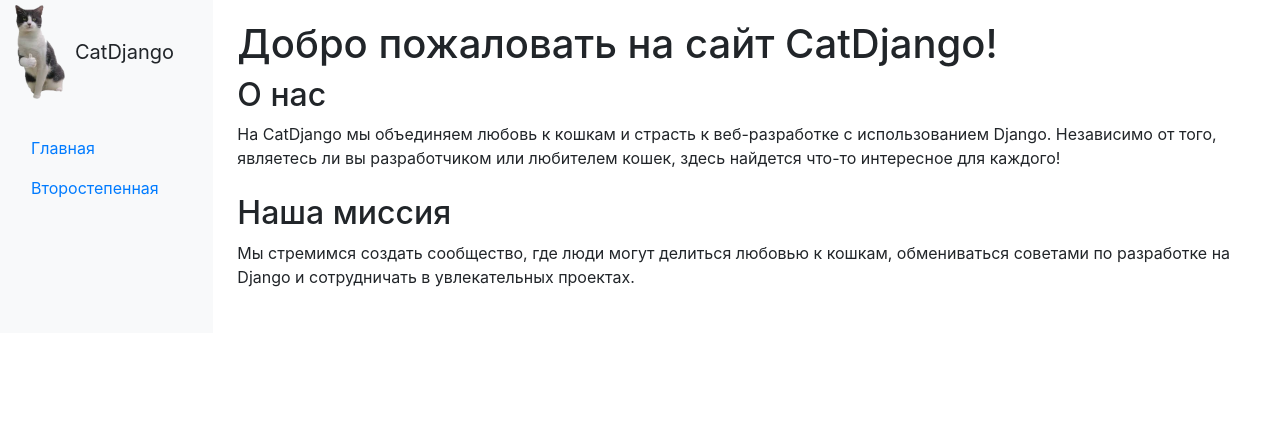
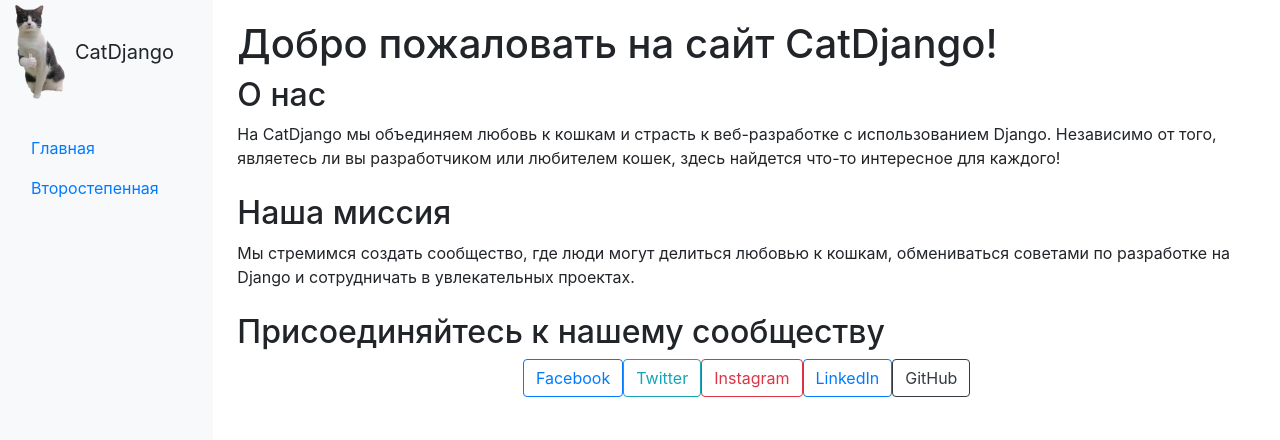
Before and after one commit to Alex-Mixaylov/dj02_app, a Django app: page / in a window 1280 px wide. Shown: the top 440 px of the page. Run offline with Django 5.2, Linux system fonts and the light colour scheme; some libraries are stand-ins or nearby versions.

Commit message:
update index.html
update index.html

```diff
--- a/ZeroCoderAlexM/main/templates/main/index.html
+++ b/ZeroCoderAlexM/main/templates/main/index.html
@@ -4,7 +4,7 @@
     <title>Первая страница CatDjango</title>
 {% endblock %}
 
-{% block content%}
+{% block content %}
     <!--{% include 'main/nav.html'%}-->
 
     <section class="mb-4">
@@ -17,4 +17,15 @@
         <h2>Наша миссия</h2>
         <p>Мы стремимся создать сообщество, где люди могут делиться любовью к кошкам, обмениваться советами по разработке на Django и сотрудничать в увлекательных проектах.</p>
     </section>
+
+    <section class="mb-4">
+        <h2>Присоединяйтесь к нашему сообществу</h2>
+        <div class="d-flex justify-content-center">
+            <a href="#" class="btn btn-outline-primary me-2"><i class="bi bi-facebook"></i> Facebook</a>
+            <a href="#" class="btn btn-outline-info me-2"><i class="bi bi-twitter"></i> Twitter</a>
+            <a href="#" class="btn btn-outline-danger me-2"><i class="bi bi-instagram"></i> Instagram</a>
+            <a href="#" class="btn btn-outline-primary me-2"><i class="bi bi-linkedin"></i> LinkedIn</a>
+            <a href="#" class="btn btn-outline-dark"><i class="bi bi-github"></i> GitHub</a>
+        </div>
+    </section>
 {% endblock %}
```
Lines whose indentation alone changed are shown as unchanged.
